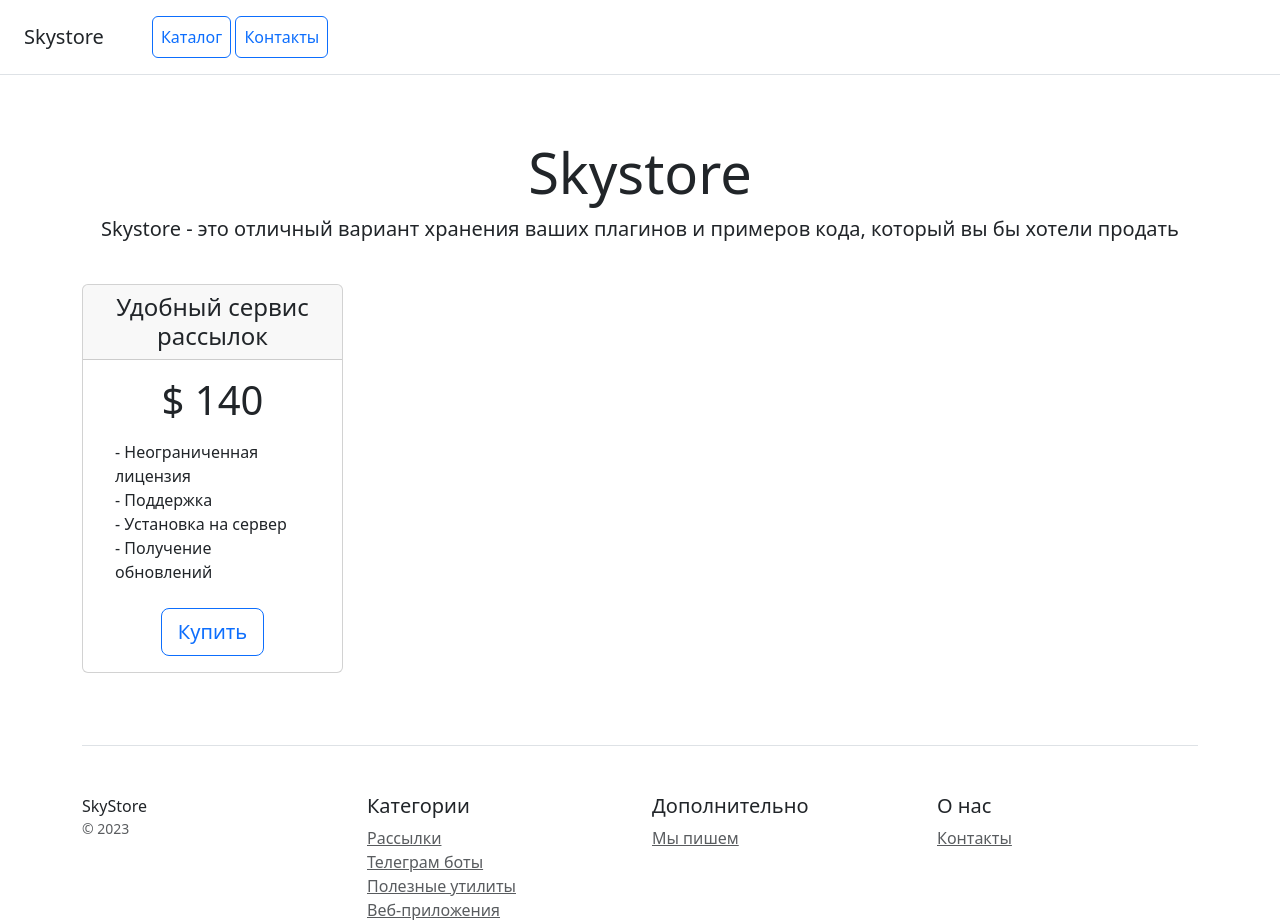
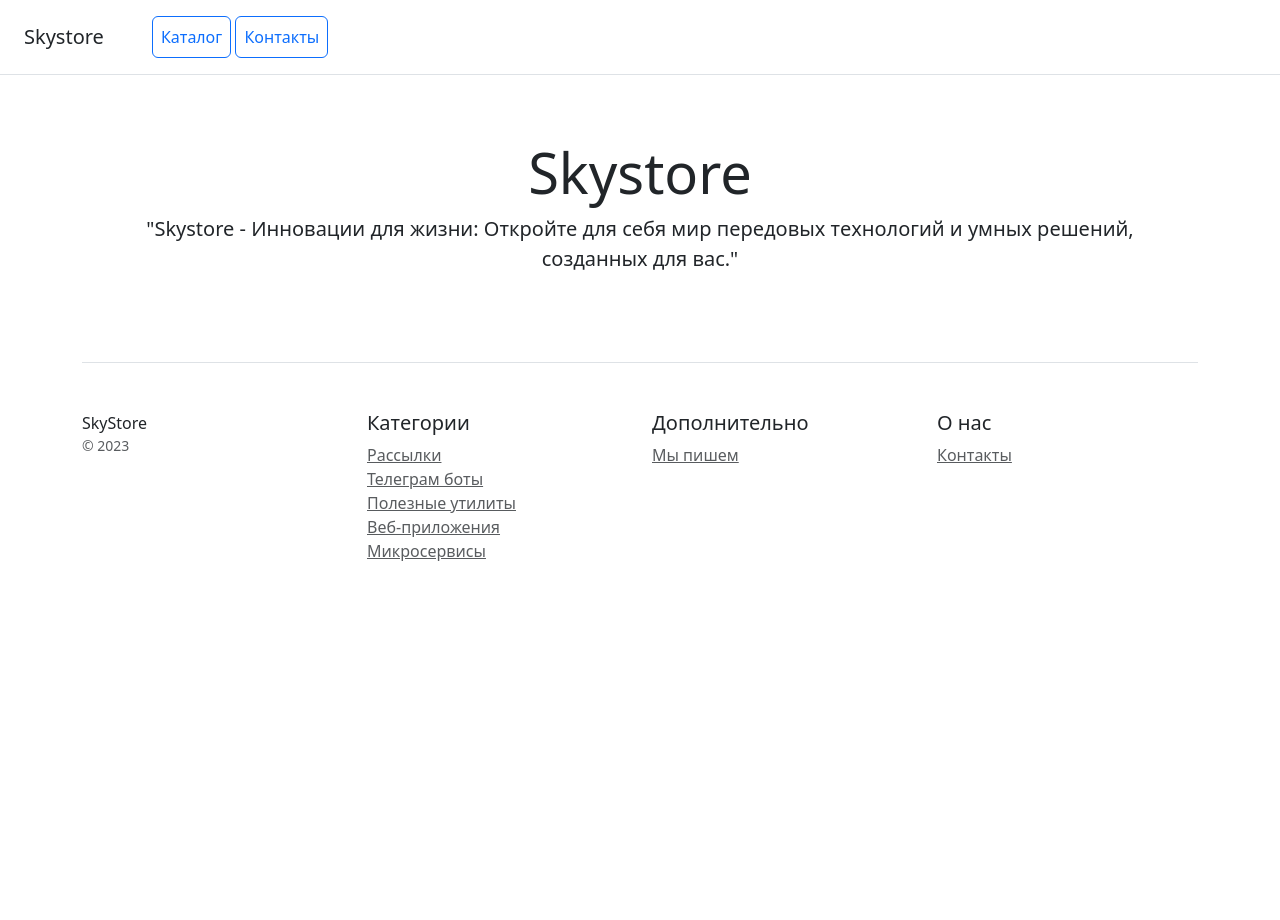
Before and after one commit to an1mehhh/django-project, a Django app: page / in a window 1280 px wide. Shown: the top 920 px of the page. After the commit the page ends 561 px from the top, so only its background shows below. Run offline with Django 5.2, Linux system fonts and the light colour scheme; data that the repository does not hold is empty; some libraries are stand-ins or nearby versions.

Commit message:
add homework 20.2

```diff
--- /dev/null
+++ b/catalog/templates/catalog/base.html
@@ -0,0 +1,55 @@
+{% load static %}
+<!doctype html>
+<html lang="en">
+<head>
+    <meta charset="utf-8">
+    <meta name="viewport" content="width=device-width, initial-scale=1">
+    <title>Skystore</title>
+    <link href="{% static '/css/bootstrap.min.css' %}" rel="stylesheet"
+          crossorigin="anonymous">
+</head>
+<body>
+{% include 'catalog/includes/inc_catalog_menu.html' %}
+
+<div class="container">
+
+    {% block content %}
+    {% endblock %}
+
+    <footer class="pt-4 my-md-5 pt-md-5 border-top">
+        <div class="row">
+            <div class="col-12 col-md">
+                SkyStore
+                <small class="d-block mb-3 text-muted">&copy; 2023</small>
+            </div>
+            <div class="col-6 col-md">
+                <h5>Категории</h5>
+                <ul class="list-unstyled text-small">
+                    <li><a class="text-muted" href="#">Рассылки</a></li>
+                    <li><a class="text-muted" href="#">Телеграм боты</a></li>
+                    <li><a class="text-muted" href="#">Полезные утилиты</a></li>
+                    <li><a class="text-muted" href="#">Веб-приложения</a></li>
+                    <li><a class="text-muted" href="#">Микросервисы</a></li>
+                </ul>
+            </div>
+            <div class="col-6 col-md">
+                <h5>Дополнительно</h5>
+                <ul class="list-unstyled text-small">
+                    <li><a class="text-muted" href="#">Мы пишем</a></li>
+                </ul>
+            </div>
+            <div class="col-6 col-md">
+                <h5>О нас</h5>
+                <ul class="list-unstyled text-small">
+                    <li><a class="text-muted" href="/contacts/">Контакты</a></li>
+                </ul>
+            </div>
+        </div>
+    </footer>
+</div>
+
+<script src="{% static '/js/bootstrap.bundle.min.js' %}"
+
+        crossorigin="anonymous"></script>
+</body>
+</html>
--- /dev/null
+++ b/catalog/templates/catalog/includes/inc_catalog_menu.html
@@ -0,0 +1,7 @@
+<div class="d-flex flex-column flex-md-row align-items-center p-3 px-md-4 mb-3 bg-white border-bottom box-shadow">
+    <h5 class="my-0 mr-md-auto font-weight-normal">Skystore</h5>
+    <nav class="ms-5">
+        <a class="p-2 btn btn-outline-primary" href="{% url 'index' %}">Каталог</a>
+        <a class="p-2 btn btn-outline-primary" href="{% url 'contacts' %}">Контакты</a>
+    </nav>
+</div>
--- /dev/null
+++ b/catalog/templates/catalog/includes/inc_catalog_title.html
@@ -0,0 +1,5 @@
+<div class="pricing-header px-3 py-3 pt-md-5 pb-md-4 mx-auto text-center">
+    <h1 class="display-4">Skystore</h1>
+    <p class="lead">"Skystore - Инновации для жизни: Откройте для себя мир передовых технологий и умных решений, созданных для вас."
+    </p>
+</div>
--- a/catalog/templates/catalog/index.html
+++ b/catalog/templates/catalog/index.html
@@ -1,82 +1,16 @@
-<!doctype html>
-<html lang="en">
-<head>
-    <meta charset="utf-8">
-    <meta name="viewport" content="width=device-width, initial-scale=1">
-    <title>Skystore</title>
-    <link href="https://cdn.jsdelivr.net/npm/bootstrap@5.3.2/dist/css/bootstrap.min.css" rel="stylesheet"
-          integrity="sha384-T3c6CoIi6uLrA9TneNEoa7RxnatzjcDSCmG1MXxSR1GAsXEV/Dwwykc2MPK8M2HN" crossorigin="anonymous">
-</head>
-<body>
-<div class="d-flex flex-column flex-md-row align-items-center p-3 px-md-4 mb-3 bg-white border-bottom box-shadow">
-    <h5 class="my-0 mr-md-auto font-weight-normal">Skystore</h5>
-    <nav class="ms-5">
-        <a class="p-2 btn btn-outline-primary" href="{% url 'index' %}">Каталог</a>
-        <a class="p-2 btn btn-outline-primary" href="{% url 'contacts' %}">Контакты</a>
-    </nav>
+{% extends 'catalog/base.html' %}
+{% block content  %}
+{% include 'catalog/includes/inc_catalog_title.html' %}
+<div class="row text-center">
+    <div class="col-3">
+        {% for object in category %}
+        <a href="{% url 'product_list' %}" style="text-decoration: none;">
+            <div class="card box-shadow">
+                <h4 class="m-4 font-weight-normal">{{ object.name }}</h4>
+            </div>
+        </a>
+        {% endfor %}
+    </div>
 </div>
 
-<div class="pricing-header px-3 py-3 pt-md-5 pb-md-4 mx-auto text-center">
-    <h1 class="display-4">Skystore</h1>
-    <p class="lead">Skystore - это отличный вариант хранения ваших плагинов и примеров кода, который вы бы хотели
-        продать</p>
-</div>
-
-<div class="container">
-    <div class="row text-center">
-        <div class="col-3">
-            <div class="card mb-4 box-shadow">
-                <div class="card-header">
-                    <h4 class="my-0 font-weight-normal">Удобный сервис рассылок</h4>
-                </div>
-                <div class="card-body">
-                    <h1 class="card-title pricing-card-title">$ 140</h1>
-                    <ul class="list-unstyled mt-3 mb-4 text-start m-3">
-                        <li>- Неограниченная лицензия</li>
-                        <li>- Поддержка</li>
-                        <li>- Установка на сервер</li>
-                        <li>- Получение обновлений</li>
-                    </ul>
-                    <button type="button" class="btn btn-lg btn-block btn-outline-primary">Купить</button>
-                </div>
-            </div>
-        </div>
-    </div>
-
-    <footer class="pt-4 my-md-5 pt-md-5 border-top">
-        <div class="row">
-            <div class="col-12 col-md">
-                SkyStore
-                <small class="d-block mb-3 text-muted">&copy; 2023</small>
-            </div>
-            <div class="col-6 col-md">
-                <h5>Категории</h5>
-                <ul class="list-unstyled text-small">
-                    <li><a class="text-muted" href="#">Рассылки</a></li>
-                    <li><a class="text-muted" href="#">Телеграм боты</a></li>
-                    <li><a class="text-muted" href="#">Полезные утилиты</a></li>
-                    <li><a class="text-muted" href="#">Веб-приложения</a></li>
-                    <li><a class="text-muted" href="#">Микросервисы</a></li>
-                </ul>
-            </div>
-            <div class="col-6 col-md">
-                <h5>Дополнительно</h5>
-                <ul class="list-unstyled text-small">
-                    <li><a class="text-muted" href="#">Мы пишем</a></li>
-                </ul>
-            </div>
-            <div class="col-6 col-md">
-                <h5>О нас</h5>
-                <ul class="list-unstyled text-small">
-                    <li><a class="text-muted" href="/contacts/">Контакты</a></li>
-                </ul>
-            </div>
-        </div>
-    </footer>
-</div>
-
-<script src="https://cdn.jsdelivr.net/npm/bootstrap@5.3.2/dist/js/bootstrap.bundle.min.js"
-        integrity="sha384-C6RzsynM9kWDrMNeT87bh95OGNyZPhcTNXj1NW7RuBCsyN/o0jlpcV8Qyq46cDfL"
-        crossorigin="anonymous"></script>
-</body>
-</html>
+{% endblock %}
--- a/catalog/urls.py
+++ b/catalog/urls.py
@@ -1,8 +1,10 @@
 from django.urls import path
 
-from catalog.views import index, contact
+from catalog.views import index, contact, product_list, product_detail
 
 urlpatterns = [
     path('', index, name='index'),
     path('contacts/', contact, name='contacts'),
+    path('product_list/', product_list, name='product_list'),
+    path('product_detail/<int:pk>/', product_detail, name='product_detail'),
 ]
--- a/catalog/views.py
+++ b/catalog/views.py
@@ -1,10 +1,25 @@
 from django.shortcuts import render
+
+from catalog.models import Product, Category
 
 
 # Create your views here.
 
 def index(request):
-    return render(request, 'catalog/index.html')
+    context = {
+        'category': Category.objects.all()
+    }
+    return render(request, 'catalog/index.html', context)
+
+
+def product_list(request):
+    products = Product.objects.all()  # Получаем все продукты
+    return render(request, 'catalog/product_list.html', {'products': products})
+
+
+def product_detail(request, pk):
+    product = Product.objects.get(pk=pk)  # Получаем продукт по его pk
+    return render(request, 'catalog/product_detail.html', {'product': product})
 
 
 def contact(request):
```
Also changed, not shown: catalog/templates/catalog/contacts.html (+5 -62 lines), catalog/templates/catalog/product_detail.html (added, +22 -0 lines), catalog/templates/catalog/product_list.html (added, +28 -0 lines), catalog/templatetags/my_tags.py (added, +8 -0 lines), catalog/templatetags/__init__.py (added).
